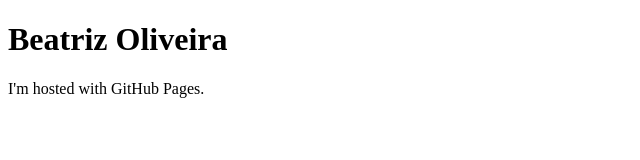
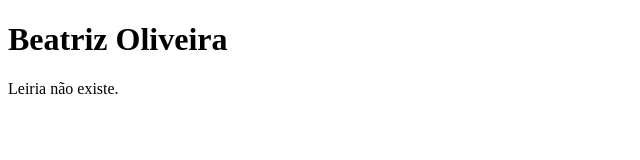
Before and after one commit to beatrizoli03/beatrizoli03.github.io, a plain HTML site: page index.html in a window 1280 px wide. Shown: the whole page, without its empty margins (0-640 px from the left). Drawn offline with Linux system fonts and the light colour scheme.

Commit message:
Update index.html

```diff
--- a/index.html
+++ b/index.html
@@ -2,6 +2,6 @@
 <html>
 <body>
 <h1>Beatriz Oliveira</h1>
-<p>I'm hosted with GitHub Pages.</p>
+<p>Leiria não existe.</p>
 </body>
 </html>
```
